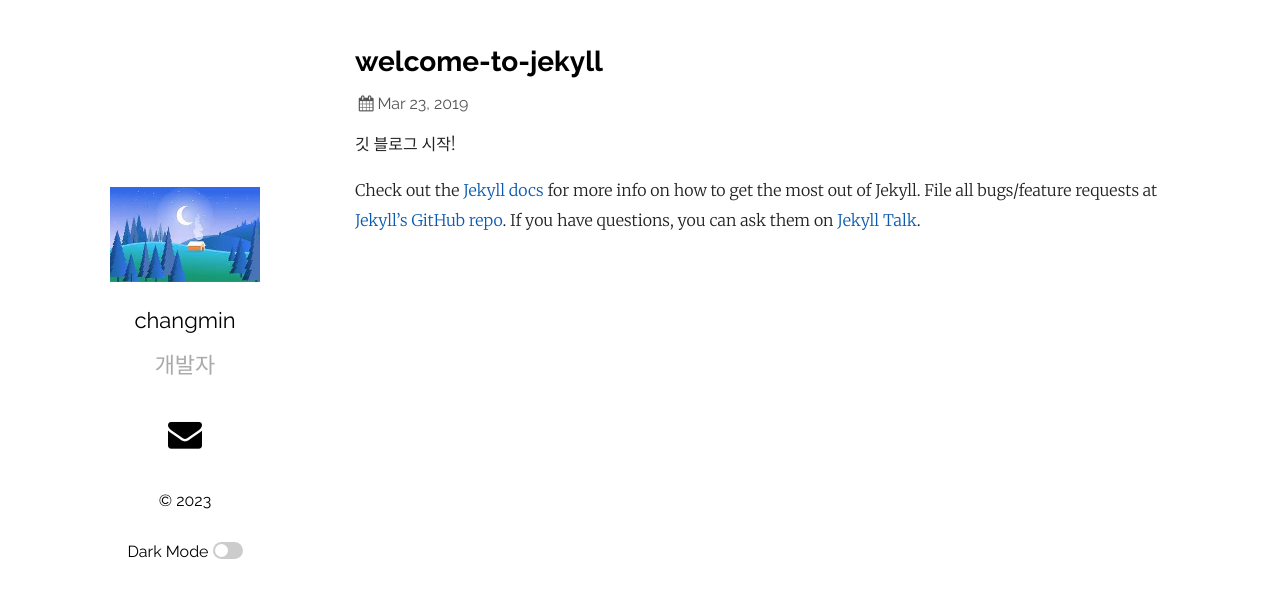
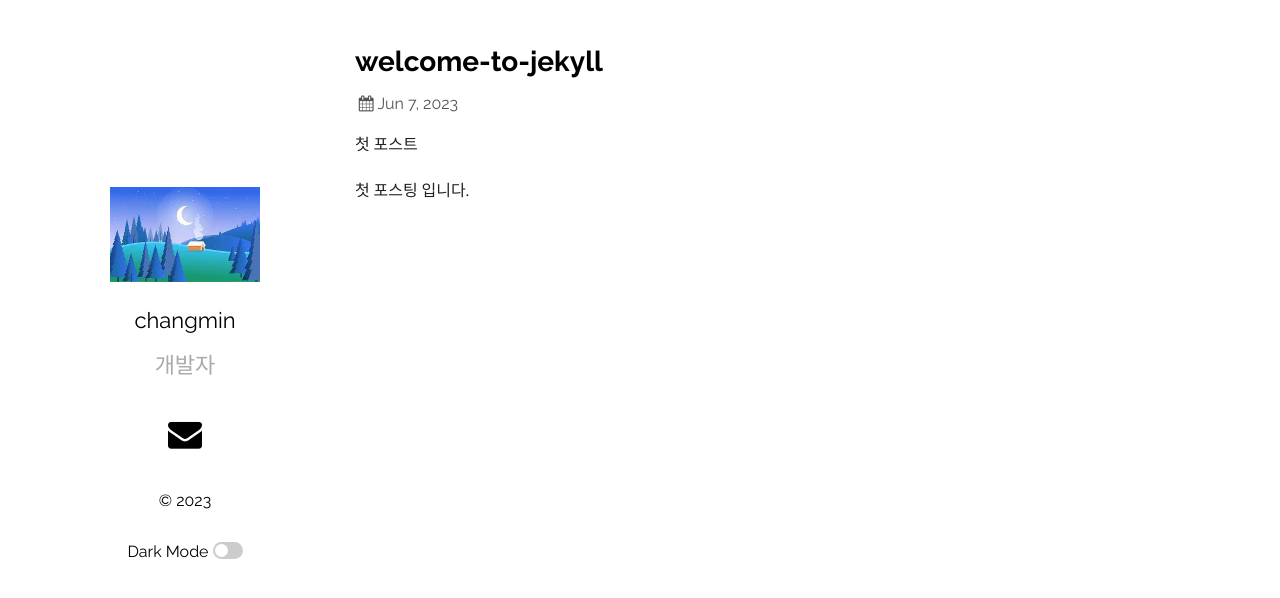
Before and after one commit to lou0124/lou0124.github.io, a Jekyll site: the page built from _posts/2019-03-23-welcome-to-jekyll.markdown, in a window 1280 px wide. Shown: the top 598 px of the page. Built offline with Jekyll 4.4.1, drawn with Linux system fonts in a browser that asks for light colours.

Commit message:
Update 2019-03-23-welcome-to-jekyll.markdown

````diff
--- a/_posts/2019-03-23-welcome-to-jekyll.markdown
+++ b/_posts/2019-03-23-welcome-to-jekyll.markdown
@@ -1,10 +1,10 @@
 ---
 layout: post
 title:  "welcome-to-jekyll"
-date:   2019-03-23 21:03:36 +0530
+date:   2023-06-07 18:16:36 +0530
 #categories: Javascript NodeJS
 ---
-깃 블로그 시작!
+첫 포스트
 
 <!-- ```javascript
 const Razorpay = require('razorpay');
@@ -21,7 +21,7 @@ rzp.capture(payment_id, cost)
 	})
 ``` -->
 
-Check out the [Jekyll docs][jekyll-docs] for more info on how to get the most out of Jekyll. File all bugs/feature requests at [Jekyll’s GitHub repo][jekyll-gh]. If you have questions, you can ask them on [Jekyll Talk][jekyll-talk].
+첫 포스팅 입니다.
 
 [jekyll-docs]: https://jekyllrb.com/docs/home
 [jekyll-gh]:   https://github.com/jekyll/jekyll
````
